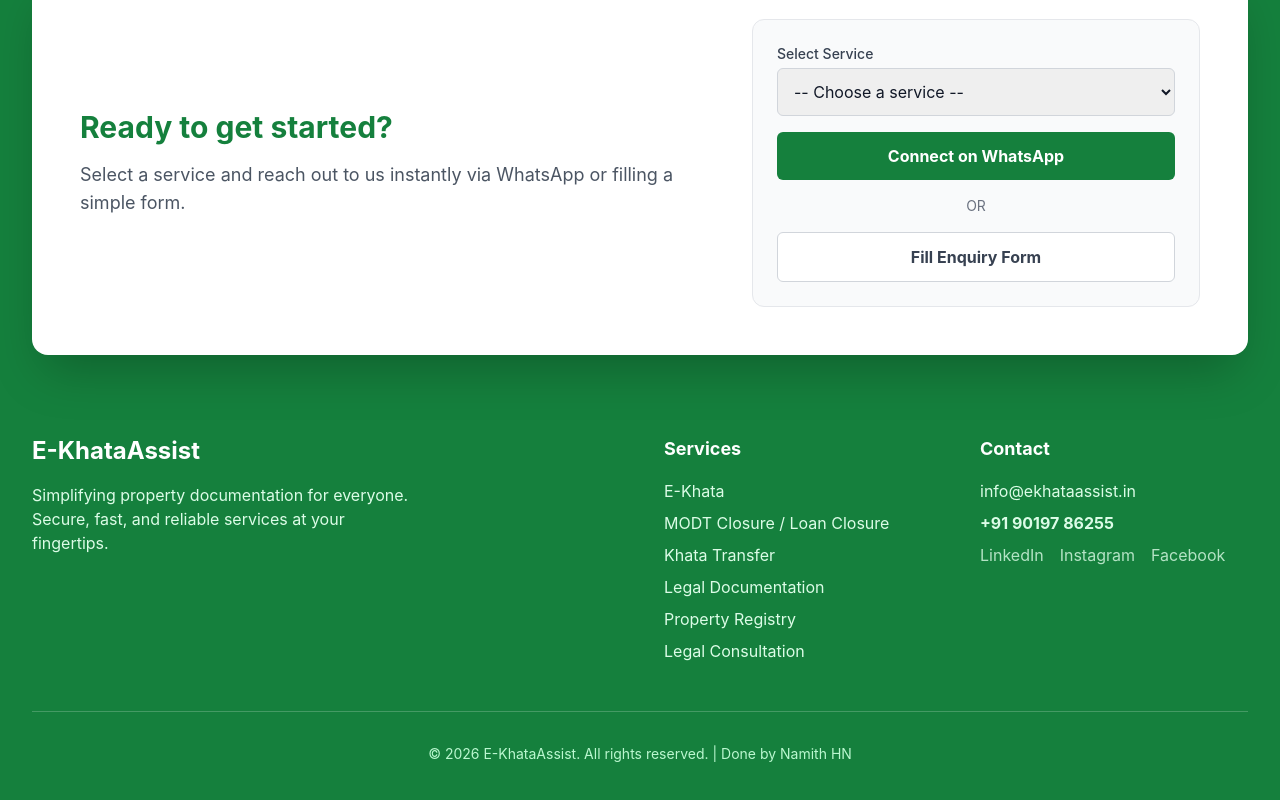
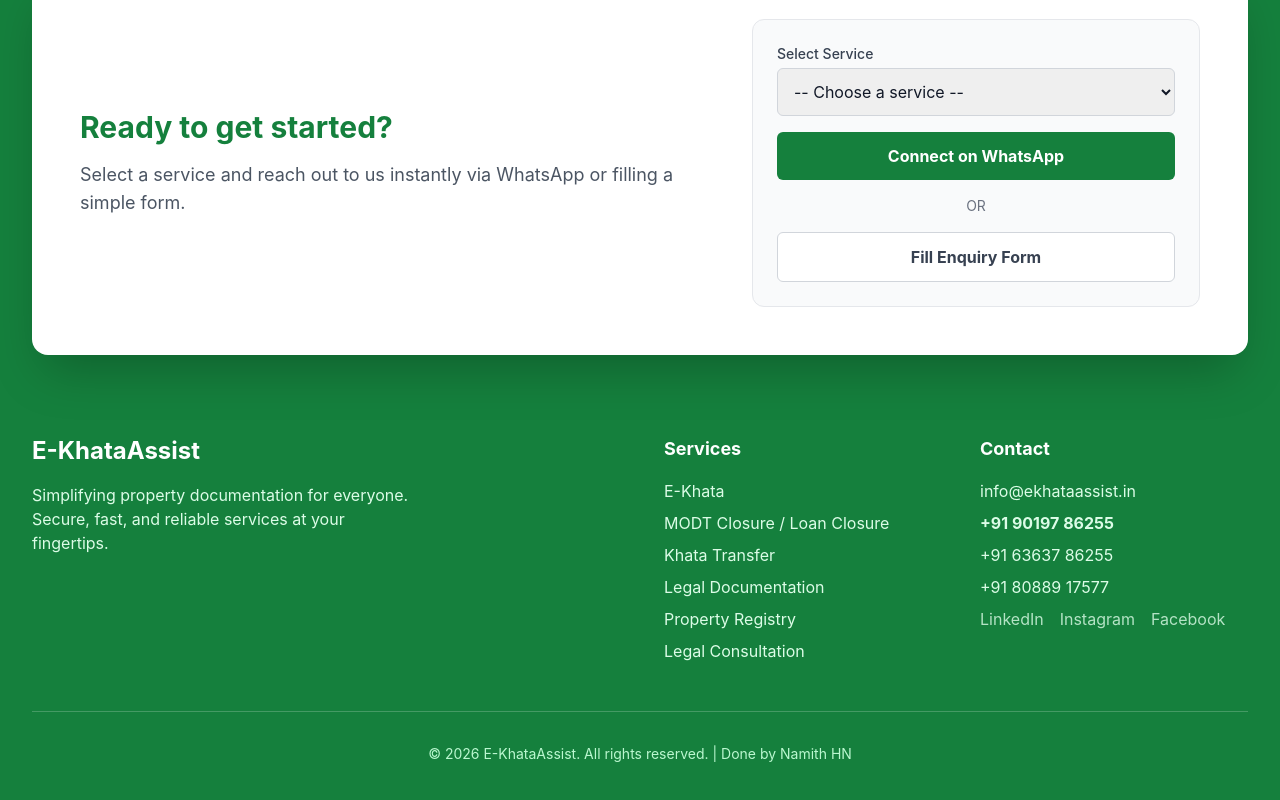
Before and after one commit to Namithhn025/E-KhataAssist, a React (Vite) app: page / in a window 1280 px wide. Shown: the part 8866-9666 px from the top of the page. Built offline with nearby package versions, Linux system fonts and the light colour scheme.

Commit message:
Add third contact number to footer and FAQ

```diff
--- a/src/components/FAQ.jsx
+++ b/src/components/FAQ.jsx
@@ -12,7 +12,7 @@
     },
     {
         question: "How do I get started with a service?",
-        answer: "Getting started is simple. You can click 'Apply Now' on any service, or contact us via WhatsApp/Call at +91 90197 86255. Share your property details, and we'll guide you on the specific documents required."
+        answer: "Getting started is simple. You can click 'Apply Now' on any service, or contact us via WhatsApp/Call at +91 90197 86255, +91 63637 86255 or +91 80889 17577. Share your property details, and we'll guide you on the specific documents required."
     },
     {
         question: "Will I receive regular updates on my request?",
--- a/src/components/Footer.jsx
+++ b/src/components/Footer.jsx
@@ -9,7 +9,7 @@
 
         // Construct WhatsApp URL
         const message = `Hi, I am interested in ${selectedService}. Please assist me.`;
-        const url = `https://wa.me/919019786255?text=${encodeURIComponent(message)}`;
+        const url = `https://wa.me/918088917577?text=${encodeURIComponent(message)}`;
         window.open(url, '_blank');
     };
 
@@ -93,6 +93,8 @@
                         <ul className="space-y-2 text-green-100">
                             <li>info@ekhataassist.in</li>
                             <li className="font-bold">+91 90197 86255</li>
+                            <li>+91 63637 86255</li>
+                            <li>+91 80889 17577</li>
                             <li className="flex gap-4 mt-4">
                                 <a href="https://www.linkedin.com/company/ekhataassist/" target="_blank" rel="noopener noreferrer" className="opacity-80 hover:opacity-100">LinkedIn</a>
                                 <a href="https://www.instagram.com/ekhataassist?utm_source=qr&igsh=MWhuZGQ4aGFiZ25wMw==" target="_blank" rel="noopener noreferrer" className="opacity-80 hover:opacity-100">Instagram</a>
```
